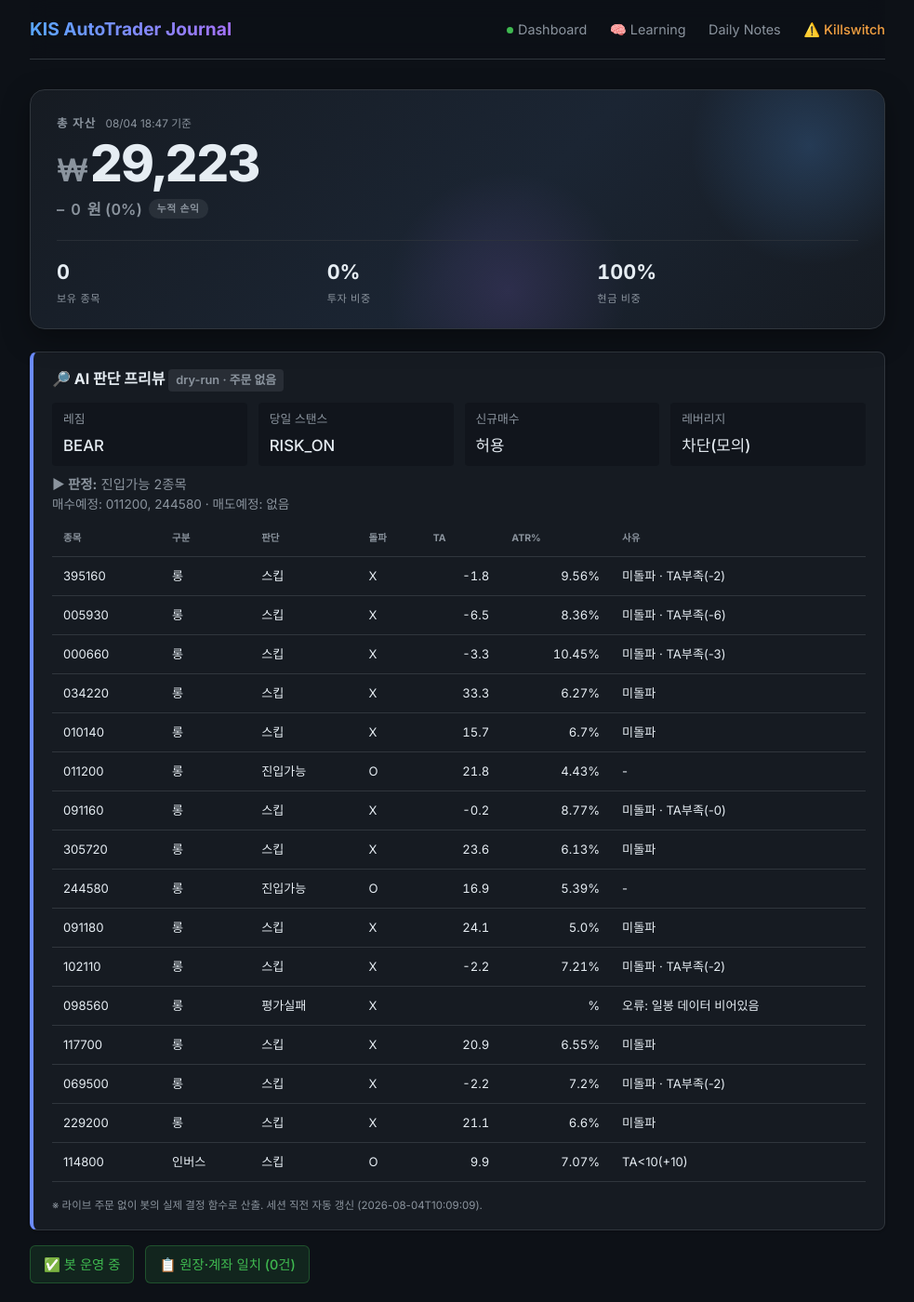
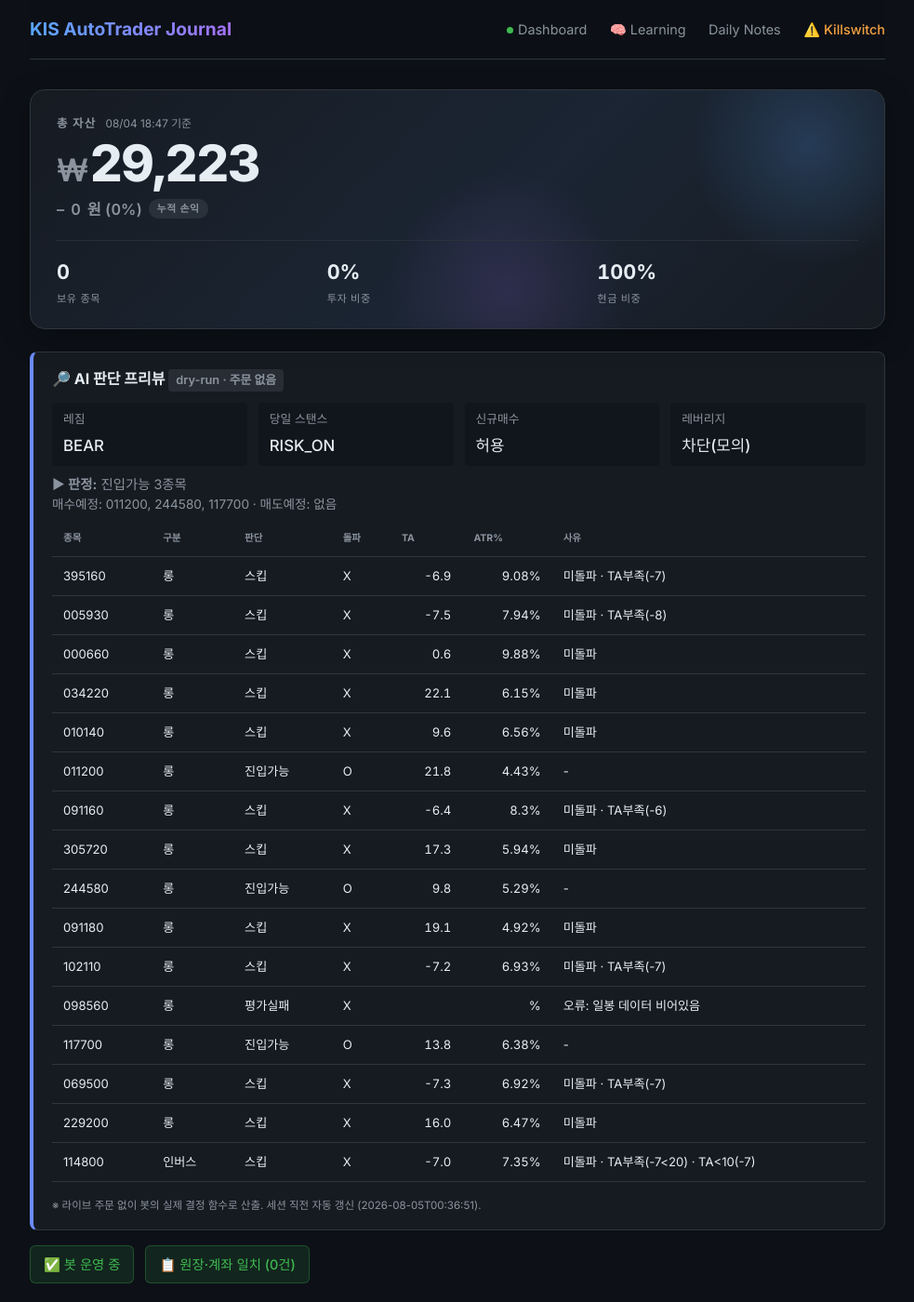
Before and after one commit to BudongJW/kis-trading-journal, a Jekyll site: the page built from index.html, in a window 1280 px wide and 1400 px high. Shown: the whole window at 93% size, without its empty margins (148-1131 px from the left). Built offline with Jekyll 4.4.1, drawn with Linux system fonts in a browser that asks for light colours; nearby versions of some CDN libraries.

Commit message:
auto: dry-run preview 08-04 15:38Z

```diff
--- a/_data/dry_run.json
+++ b/_data/dry_run.json
@@ -1,5 +1,5 @@
 {
-  "generated_at": "2026-08-04T10:09:09",
+  "generated_at": "2026-08-05T00:36:51",
   "mode": "DRY-RUN (읽기 전용, 주문 없음)",
   "market": {
     "regime": "BEAR",
@@ -26,38 +26,38 @@
       "type": "롱",
       "decision": "스킵",
       "breakout": false,
-      "ta": -1.8,
-      "atr_pct": 9.56,
+      "ta": -6.9,
+      "atr_pct": 9.08,
       "fee_gate_ok": true,
-      "why_skip": "미돌파 · TA부족(-2)"
+      "why_skip": "미돌파 · TA부족(-7)"
     },
     {
       "symbol": "005930",
       "type": "롱",
       "decision": "스킵",
       "breakout": false,
-      "ta": -6.5,
-      "atr_pct": 8.36,
+      "ta": -7.5,
+      "atr_pct": 7.94,
       "fee_gate_ok": true,
-      "why_skip": "미돌파 · TA부족(-6)"
+      "why_skip": "미돌파 · TA부족(-8)"
     },
     {
       "symbol": "000660",
       "type": "롱",
       "decision": "스킵",
       "breakout": false,
-      "ta": -3.3,
-      "atr_pct": 10.45,
+      "ta": 0.6,
+      "atr_pct": 9.88,
       "fee_gate_ok": true,
-      "why_skip": "미돌파 · TA부족(-3)"
+      "why_skip": "미돌파"
     },
     {
       "symbol": "034220",
       "type": "롱",
       "decision": "스킵",
       "breakout": false,
-      "ta": 33.3,
-      "atr_pct": 6.27,
+      "ta": 22.1,
+      "atr_pct": 6.15,
       "fee_gate_ok": true,
       "why_skip": "미돌파"
     },
@@ -66,8 +66,8 @@
       "type": "롱",
       "decision": "스킵",
       "breakout": false,
-      "ta": 15.7,
-      "atr_pct": 6.7,
+      "ta": 9.6,
+      "atr_pct": 6.56,
       "fee_gate_ok": true,
       "why_skip": "미돌파"
     },
@@ -86,18 +86,18 @@
       "type": "롱",
       "decision": "스킵",
       "breakout": false,
-      "ta": -0.2,
-      "atr_pct": 8.77,
+      "ta": -6.4,
+      "atr_pct": 8.3,
       "fee_gate_ok": true,
-      "why_skip": "미돌파 · TA부족(-0)"
+      "why_skip": "미돌파 · TA부족(-6)"
     },
     {
       "symbol": "305720",
       "type": "롱",
       "decision": "스킵",
       "breakout": false,
-      "ta": 23.6,
-      "atr_pct": 6.13,
+      "ta": 17.3,
+      "atr_pct": 5.94,
       "fee_gate_ok": true,
       "why_skip": "미돌파"
     },
@@ -106,8 +106,8 @@
       "type": "롱",
       "decision": "진입가능",
       "breakout": true,
-      "ta": 16.9,
-      "atr_pct": 5.39,
+      "ta": 9.8,
+      "atr_pct": 5.29,
       "fee_gate_ok": true,
       "why_skip": "-"
     },
@@ -116,8 +116,8 @@
       "type": "롱",
       "decision": "스킵",
       "breakout": false,
-      "ta": 24.1,
-      "atr_pct": 5.0,
+      "ta": 19.1,
+      "atr_pct": 4.92,
       "fee_gate_ok": true,
       "why_skip": "미돌파"
     },
@@ -126,10 +126,10 @@
       "type": "롱",
       "decision": "스킵",
       "breakout": false,
-      "ta": -2.2,
-      "atr_pct": 7.21,
+      "ta": -7.2,
+      "atr_pct": 6.93,
       "fee_gate_ok": true,
-      "why_skip": "미돌파 · TA부족(-2)"
+      "why_skip": "미돌파 · TA부족(-7)"
     },
     {
       "symbol": "098560",
@@ -140,30 +140,30 @@
     {
       "symbol": "117700",
       "type": "롱",
-      "decision": "스킵",
-      "breakout": false,
-      "ta": 20.9,
-      "atr_pct": 6.55,
+      "decision": "진입가능",
+      "breakout": true,
+      "ta": 13.8,
+      "atr_pct": 6.38,
       "fee_gate_ok": true,
-      "why_skip": "미돌파"
+      "why_skip": "-"
     },
     {
       "symbol": "069500",
       "type": "롱",
       "decision": "스킵",
       "breakout": false,
-      "ta": -2.2,
-      "atr_pct": 7.2,
+      "ta": -7.3,
+      "atr_pct": 6.92,
       "fee_gate_ok": true,
-      "why_skip": "미돌파 · TA부족(-2)"
+      "why_skip": "미돌파 · TA부족(-7)"
     },
     {
       "symbol": "229200",
       "type": "롱",
       "decision": "스킵",
       "breakout": false,
-      "ta": 21.1,
-      "atr_pct": 6.6,
+      "ta": 16.0,
+      "atr_pct": 6.47,
       "fee_gate_ok": true,
       "why_skip": "미돌파"
     },
@@ -172,16 +172,16 @@
       "type": "인버스",
       "entry_via": "-",
       "decision": "스킵",
-      "breakout": true,
-      "ta": 9.9,
-      "atr_pct": 7.07,
+      "breakout": false,
+      "ta": -7.0,
+      "atr_pct": 7.35,
       "fee_gate_ok": true,
-      "why_skip": "TA<10(+10)"
+      "why_skip": "미돌파 · TA부족(-7<20) · TA<10(-7)"
     }
   ],
   "gap_recovery": {
     "enabled_live": true,
-    "now_kst": "10:09",
+    "now_kst": "00:37",
     "window": "09:00~09:20",
     "candidates": [
       {
@@ -189,7 +189,7 @@
         "name": "KODEX 미국나스닥100TR",
         "decision": "스킵",
         "gap_open_pct": 4.11,
-        "intraday_pct": -6.78,
+        "intraday_pct": -2.16,
         "in_window": false,
         "reason": "개장윈도(09:00~09:20) 경과 — 추격 방지"
       },
@@ -198,7 +198,7 @@
         "name": "삼성전자",
         "decision": "스킵",
         "gap_open_pct": 2.09,
-        "intraday_pct": -6.34,
+        "intraday_pct": -1.84,
         "in_window": false,
         "reason": "개장윈도(09:00~09:20) 경과 — 추격 방지"
       },
@@ -207,7 +207,7 @@
         "name": "SK하이닉스",
         "decision": "스킵",
         "gap_open_pct": 3.38,
-        "intraday_pct": -7.47,
+        "intraday_pct": -2.65,
         "in_window": false,
         "reason": "개장윈도(09:00~09:20) 경과 — 추격 방지"
       },
@@ -216,7 +216,7 @@
         "name": "LG디스플레이",
         "decision": "스킵",
         "gap_open_pct": 0.0,
-        "intraday_pct": 0.0,
+        "intraday_pct": 4.04,
         "in_window": false,
         "reason": "개장윈도(09:00~09:20) 경과 — 추격 방지"
       },
@@ -225,7 +225,7 @@
         "name": "삼성중공업",
         "decision": "스킵",
         "gap_open_pct": 0.24,
-        "intraday_pct": 0.0,
+        "intraday_pct": 3.34,
         "in_window": false,
         "reason": "개장윈도(09:00~09:20) 경과 — 추격 방지"
       },
@@ -234,7 +234,7 @@
         "name": "HMM",
         "decision": "스킵",
         "gap_open_pct": -1.45,
-        "intraday_pct": 3.42,
+        "intraday_pct": 3.67,
         "in_window": false,
         "reason": "개장윈도(09:00~09:20) 경과 — 추격 방지"
       },
@@ -243,7 +243,7 @@
         "name": "KODEX 반도체",
         "decision": "스킵",
         "gap_open_pct": 2.34,
-        "intraday_pct": -5.13,
+        "intraday_pct": -0.03,
         "in_window": false,
         "reason": "개장윈도(09:00~09:20) 경과 — 추격 방지"
       },
@@ -252,7 +252,7 @@
         "name": "KODEX 2차전지",
         "decision": "스킵",
         "gap_open_pct": 2.19,
-        "intraday_pct": -0.4,
+        "intraday_pct": 3.46,
         "in_window": false,
         "reason": "개장윈도(09:00~09:20) 경과 — 추격 방지"
       },
@@ -261,7 +261,7 @@
         "name": "KODEX 바이오",
         "decision": "스킵",
         "gap_open_pct": 0.26,
-        "intraday_pct": 6.7,
+        "intraday_pct": 9.21,
         "in_window": false,
         "reason": "개장윈도(09:00~09:20) 경과 — 추격 방지"
       },
@@ -270,7 +270,7 @@
         "name": "KODEX 자동차",
         "decision": "스킵",
         "gap_open_pct": -0.74,
-        "intraday_pct": -2.02,
+        "intraday_pct": 0.96,
         "in_window": false,
         "reason": "개장윈도(09:00~09:20) 경과 — 추격 방지"
       },
@@ -279,7 +279,7 @@
         "name": "KODEX 금융",
         "decision": "스킵",
         "gap_open_pct": 1.1,
-        "intraday_pct": -3.85,
+        "intraday_pct": -0.01,
         "in_window": false,
         "reason": "개장윈도(09:00~09:20) 경과 — 추격 방지"
       },
@@ -297,7 +297,7 @@
         "name": "KODEX 철강",
         "decision": "스킵",
         "gap_open_pct": 0.0,
-        "intraday_pct": 2.88,
+        "intraday_pct": 8.63,
         "in_window": false,
         "reason": "개장윈도(09:00~09:20) 경과 — 추격 방지"
       },
@@ -306,7 +306,7 @@
         "name": "KODEX KOSPI200",
         "decision": "스킵",
         "gap_open_pct": 1.63,
-        "intraday_pct": -4.36,
+        "intraday_pct": -0.39,
         "in_window": false,
         "reason": "개장윈도(09:00~09:20) 경과 — 추격 방지"
       },
@@ -315,7 +315,7 @@
         "name": "KODEX KOSDAQ150",
         "decision": "스킵",
         "gap_open_pct": 2.33,
-        "intraday_pct": 1.45,
+        "intraday_pct": 4.47,
         "in_window": false,
         "reason": "개장윈도(09:00~09:20) 경과 — 추격 방지"
       }
@@ -323,17 +323,17 @@
   },
   "morning_momentum": {
     "enabled_live": true,
-    "now_kst": "10:09",
+    "now_kst": "00:37",
     "window": "09:00~14:00",
     "up_th": 0.6,
     "down_th": 0.6,
     "benchmark": "069500",
-    "direction": "inverse",
-    "in_window": true,
-    "move_pct": -2.78,
-    "intraday_pct": -4.34,
-    "would_enter": true,
-    "reason": "하락 아침추세 (전일대비 -2.78%, 시가대비 -4.34%)"
+    "direction": "none",
+    "in_window": false,
+    "move_pct": 1.24,
+    "intraday_pct": -0.39,
+    "would_enter": false,
+    "reason": "윈도 밖(00:37∉09:00~14:00)"
   },
   "us_entry_candidates": [
     {
@@ -348,70 +348,69 @@
     {
       "symbol": "SCHG",
       "type": "long",
-      "decision": "진입가능",
+      "decision": "스킵",
       "breakout": true,
-      "ta": 15.9,
-      "atr_pct": 1.17,
-      "why_skip": "-"
+      "ta": -2.1,
+      "atr_pct": 1.18,
+      "why_skip": "TA부족(-2)"
     },
     {
       "symbol": "XLF",
       "type": "long",
       "decision": "스킵",
-      "breakout": false,
-      "ta": -15.5,
-      "atr_pct": 1.12,
-      "why_skip": "미돌파 · TA부족(-16)"
+      "breakout": true,
+      "ta": -9.9,
+      "atr_pct": 1.06,
+      "why_skip": "TA부족(-10)"
     },
     {
       "symbol": "SH",
       "type": "inverse",
       "decision": "스킵",
       "breakout": false,
-      "ta": -6.8,
-      "atr_pct": 1.01,
-      "why_skip": "미돌파 · TA부족(-7)"
+      "ta": 7.9,
+      "atr_pct": 1.05,
+      "why_skip": "미돌파 · TA부족(+8)"
     },
     {
       "symbol": "PSQ",
       "type": "inverse",
       "decision": "스킵",
       "breakout": false,
-      "ta": 13.0,
-      "atr_pct": 1.78,
-      "why_skip": "미돌파 · TA부족(+13)"
+      "ta": 5.5,
+      "atr_pct": 1.86,
+      "why_skip": "미돌파 · TA부족(+6)"
     },
     {
       "symbol": "TLT",
       "type": "defensive",
       "decision": "스킵",
       "breakout": false,
-      "ta": 2.5,
-      "atr_pct": 0.57,
-      "why_skip": "미돌파 · TA부족(+2) · 수수료게이트"
+      "ta": 4.2,
+      "atr_pct": 0.54,
+      "why_skip": "미돌파 · TA부족(+4) · 수수료게이트"
     },
     {
       "symbol": "SHY",
       "type": "defensive",
       "decision": "스킵",
       "breakout": false,
-      "ta": 14.1,
-      "atr_pct": 0.08,
-      "why_skip": "미돌파 · TA부족(+14) · 수수료게이트"
+      "ta": -0.9,
+      "atr_pct": 0.07,
+      "why_skip": "미돌파 · TA부족(-1) · 수수료게이트"
     }
   ],
   "us_summary": {
-    "would_buy": [
-      "SCHG"
-    ]
+    "would_buy": []
   },
   "summary": {
     "would_buy": [
       "011200",
-      "244580"
+      "244580",
+      "117700"
     ],
     "would_sell": [],
     "new_buys_blocked_by_stance": false,
-    "verdict": "진입가능 2종목"
+    "verdict": "진입가능 3종목"
   }
 }
```
